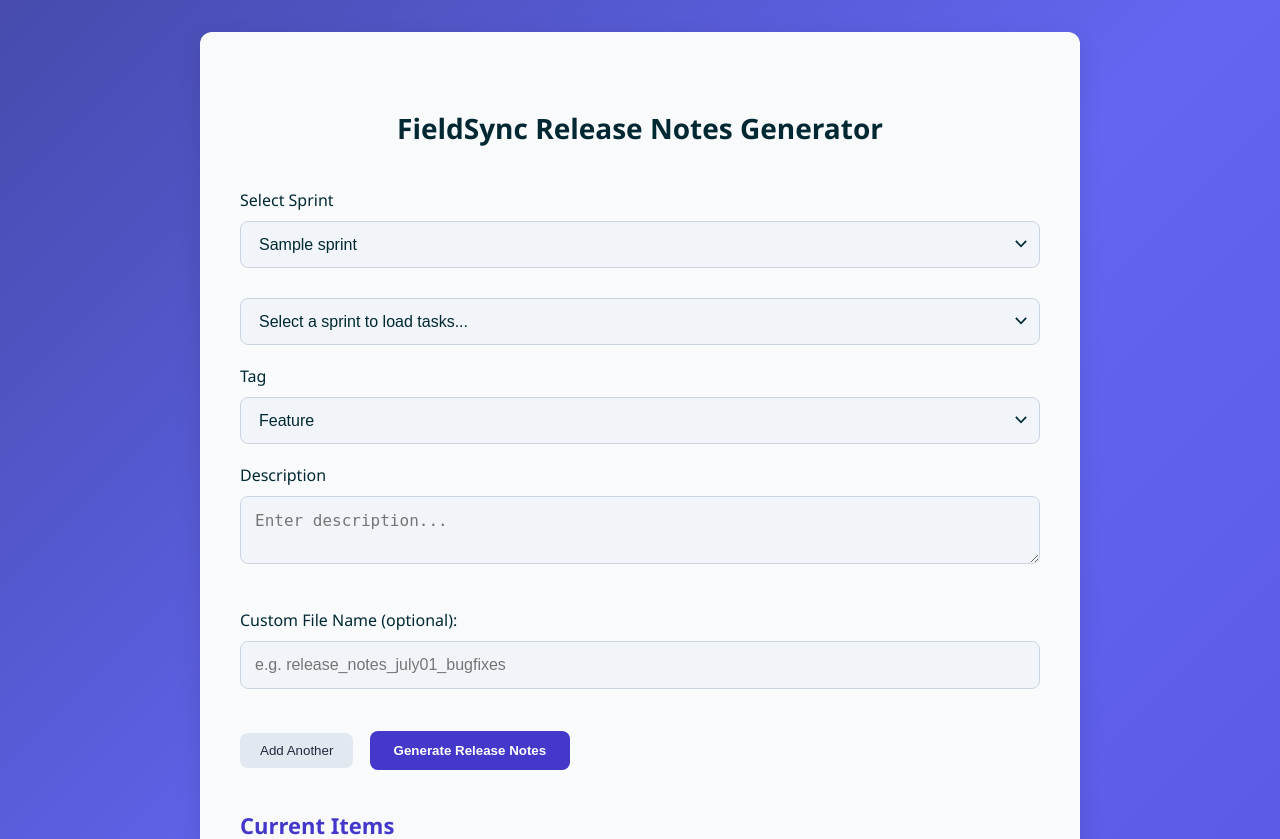
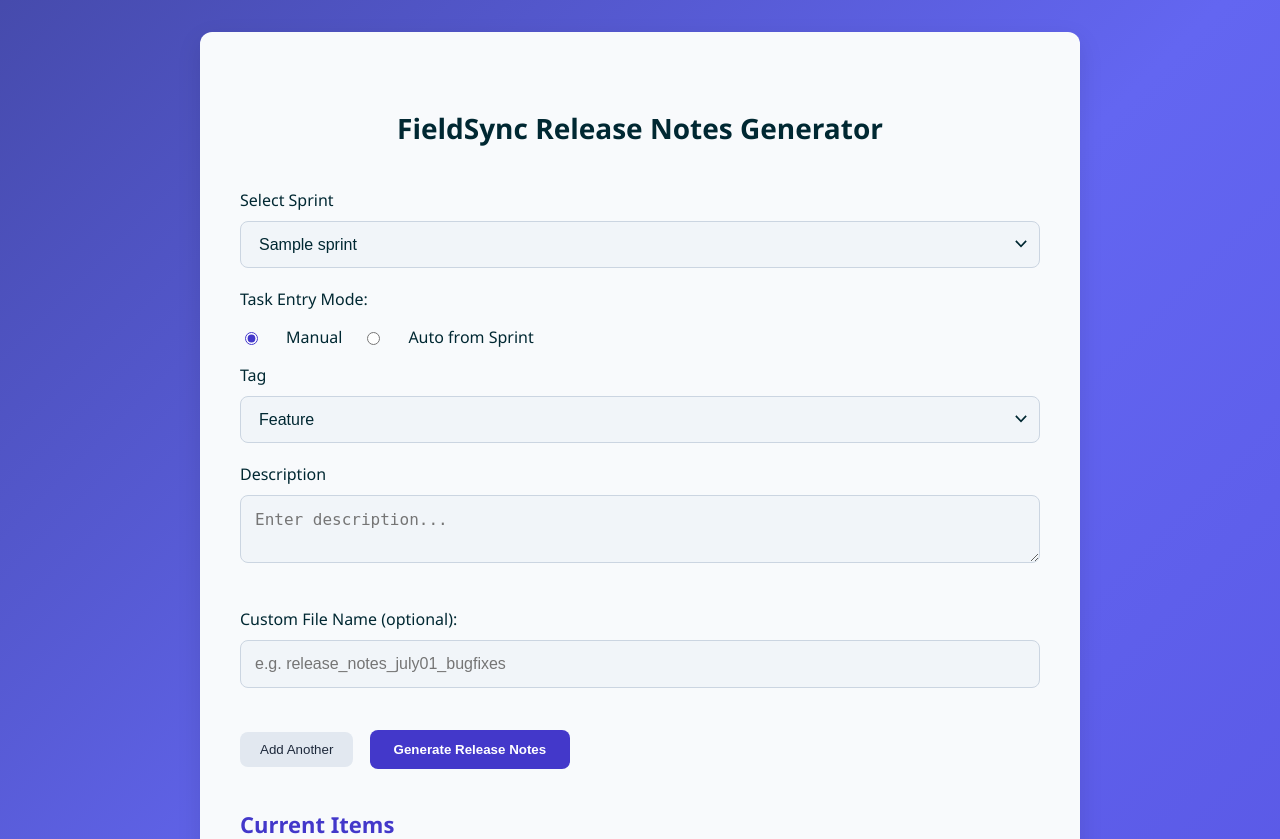
Before and after one commit to kienlucy08/release-notes-gpt, a Flask app: template templates/index.html in a window 1280 px wide. Shown: the top 839 px of the page. Run offline with Flask 3, Linux system fonts and the light colour scheme; the template is opened without the code that fills it: most values are stand-ins (such as "Sample title", 1, 10 or a date in 2020).

Commit message:
Added hardcoded sprint tasks for sprints 1-5

```diff
--- a/app.py
+++ b/app.py
@@ -2,9 +2,9 @@
 import os
 from datetime import datetime
 from flask import jsonify
-from flask import Flask, render_template, request, redirect, url_for
+from flask import Flask, render_template, request, redirect, url_for, current_app
 from generate_release_note import generate_release_notes_chunked
-from get_current_features_bugs import get_sprint_lists, get_all_tasks_associated_with_sprints, get_tasks_for_sprint_id
+from get_current_features_bugs import get_sprint_lists, get_tasks_for_sprint_id, get_sprint_1_tasks, get_sprint_2_tasks, get_sprint_3_tasks, get_sprint_4_tasks, get_sprint_5_tasks
 
 NOTES_BASE_DIR = "static/saved_notes"
 FOLDER_ID = "90115096402"
@@ -16,6 +16,23 @@ app = Flask(__name__)
 Helper functions
 
 """
+
+def get_tasks_by_sprint_id(folder_id, sprint_id):
+    sprint_name_lookup = {s["id"]: s["name"] for s in get_sprint_lists(folder_id)}
+    name = sprint_name_lookup.get(sprint_id, "").lower()
+
+    if "sprint 1" in name:
+        return get_sprint_1_tasks()
+    elif "sprint 2" in name:
+        return get_sprint_2_tasks()
+    elif "sprint 3" in name:
+        return get_sprint_3_tasks()
+    elif "sprint 4" in name:
+        return get_sprint_4_tasks()
+    elif "sprint 5" in name:
+        return get_sprint_5_tasks()
+    else:
+        return get_tasks_for_sprint_id(folder_id, sprint_id)
 
 def save_release_notes(content, sprint_name, filename):
     """
@@ -77,32 +94,59 @@ def index():
     saved_file_path = None
     was_chunked = False
     all_sprint_tasks = []
+    sprint_name = request.form.get("sprint")
+    entry_mode = request.form.get("entry_mode")
 
     # Get sprint options from ClickUp
     all_lists = get_sprint_lists(FOLDER_ID)
     sprint_options = [{"id": sprint["id"], "name": sprint["name"]}
                       for sprint in all_lists if "Sprint" in sprint["name"]]
-    sprint_name =request.form.get("sprint")
 
     if request.method == "POST":
-        types = request.form.getlist("type")
-        descriptions = request.form.getlist("description")
-        entries = [f"{t}: {d.strip()}" for t, d in zip(types, descriptions) if d.strip()]
+        if entry_mode == "auto":
+            selected_task_ids = request.form.getlist("selected_tasks")
+            all_sprint_tasks = get_tasks_by_sprint_id(FOLDER_ID, sprint_name)
+            chosen_tasks = [t for t in all_sprint_tasks if t["id"] in selected_task_ids]
 
+            # Convert tasks to release note entries
+            for task in chosen_tasks:
+                tags = [t.get("name", "").lower() for t in task.get("tags", [])]
+
+                if "bug" in tags:
+                    tag = "Bug"
+                elif "devops" in tags:
+                    tag = "DevOps"
+                elif "enhancement" in tags:
+                    tag = "Enhancement"
+                elif "feature" in tags:
+                    tag = "Feature"
+                else:
+                    tag = "Feature"  # Fallback/default
+
+                task_name = task.get("name", "Untitled Task").strip()
+                description = task.get("description", "").strip()
+                entries.append(f"{tag}: {task_name}\n{description}:\n")
+
+
+        else:  # Manual entry mode
+            types = request.form.getlist("type")
+            descriptions = request.form.getlist("description")
+            entries = [f"{t}: {d.strip()}" for t, d in zip(types, descriptions) if d.strip()]
+            # Also load sprint tasks in case JS needs them for dynamic render
+            if sprint_name:
+                all_sprint_tasks = get_tasks_by_sprint_id(FOLDER_ID, sprint_name)
+
+        # Generate notes
         if entries and sprint_name:
             results, was_chunked = generate_release_notes_chunked(entries)
-            # Fetch all sprint tasks once
-            all_sprint_tasks = get_tasks_for_sprint_id(FOLDER_ID, sprint_name)
-            # Determine file name
+
             custom_filename = request.form.get("custom_filename", "").strip()
             if custom_filename:
-                # Sanitize input to avoid special characters or path issues
                 safe_filename = "".join(c for c in custom_filename if c.isalnum() or c in ('_', '-')).rstrip()
                 filename = f"{safe_filename}.txt"
             else:
                 filename = f"release_notes_{datetime.now().strftime('%Y%m%d_%H%M%S')}.txt"
 
-            # Save note to file
             saved_file_path = save_release_notes(results, sprint_name, filename)
 
     saved_notes = get_saved_sprint_notes(sprint_options)
@@ -126,7 +170,7 @@ def get_tasks():
     if not sprint_id:
         return jsonify([])
 
-    tasks = get_tasks_for_sprint_id(FOLDER_ID, sprint_id)
+    tasks = get_tasks_by_sprint_id(FOLDER_ID, sprint_id)
     return jsonify([{"id": t["id"], "name": t["name"]} for t in tasks])
 
 
--- a/static/styles.css
+++ b/static/styles.css
@@ -103,6 +103,68 @@ body {
     cursor: pointer;
 }
 
+/*Style the task checklist container*/
+.task-list {
+    list-style-type: none;
+    padding: 0;
+    margin-top: 10px;
+}
+
+.task-list li {
+  margin-bottom: 12px;
+  padding: 10px 12px;
+  background-color: #f8fafc; /* subtle background */
+  border: 1px solid #cbd5e1; /* light border */
+  border-radius: 6px;
+  transition: background-color 0.2s ease;
+}
+
+/* Style the checkbox itself */
+.task-list input[type="checkbox"] {
+  accent-color: #4338CA; /* Your brand blue */
+  width: 16px;
+  height: 16px;
+  margin-right: 10px;
+  cursor: pointer;
+}
+
+/* Highlight on hover */
+.task-list li:hover {
+  background-color: #e2e8f0;
+}
+
+.task-list label {
+  font-size: 16px;
+  display: flex;
+  align-items: center;
+  gap: 10px;
+  cursor: pointer;
+}
+
+/* Container for radio options */
+.radio-group {
+  margin-top: 16px;
+  margin-bottom: 16px;
+  display: flex;
+  gap: 20px;
+  align-items: center;
+}
+
+/* Style individual radio buttons */
+.radio-group input[type="radio"] {
+  margin-right: 8px;
+  accent-color: #4338CA; /* Optional: matches your color palette */
+  cursor: pointer;
+}
+
+/* Style the labels beside radio buttons */
+.radio-group label {
+  font-size: 16px;
+  cursor: pointer;
+  display: inline-flex;
+  align-items: center;
+}
+
 /* ===============================
    Buttons
 ================================== */
--- a/templates/index.html
+++ b/templates/index.html
@@ -26,17 +26,25 @@
                         {% endfor %}
                     </select>
 
-                    <select name="task" id="task-dropdown" class="input-select">
+                    <!--Automatic or manual task pulling mode-->
+                    <label for="mode">Task Entry Mode:</label>
+                    <div class="radio-group">
+                        <input type="radio" name="entry_mode" id="manual_mode" value="manual" checked>
+                        <label for="manual_mode">Manual</label>
+                        <input type="radio" name="entry_mode" id="auto_mode" value="auto">
+                        <label for="auto_mode">Auto from Sprint</label>
+                    </div>
+
+                    <div id="auto-task-select" style="display:none;">
                         <!--Pull sprints from clickup-->
-                        <option value="">
-                            Select a sprint to load tasks...
-                        </option>
-                    </select>
+                        <label>Select Tasks to Include:</label>
+                        <ul id="task-checklist" class="task-list"></ul>
+                    </div>
 
+                    <div id="manual-entry-fields">
                         <!--Tag Type-->
                         <label for="type">Tag</label>
-                    <select name="type" id="primary-select" class="input-select primary-select"
-                        onchange="toggleSecondaryType(this)">
+                        <select name="type" id="primary-select" class="input-select primary-select" onchange="toggleSecondaryType(this)">
                             <option value="Feature">Feature</option>
                             <option value="Bug">Bug</option>
                             <option value="Enhancement">Enhancement</option>
@@ -45,9 +53,7 @@
                         </select>
 
                         <!--Combination sub-type dropdowns-->
-                    <label for="type-hidden" class="type-hidden-label" style="display: none;">Specify Your Combination
-                        of
-                        Tags</label>
+                        <label for="type-hidden" class="type-hidden-label" style="display: none;">Specify Your Combination of Tags</label>
                         <select name="type-hidden-1" class="input-select-hidden secondary-select">
                             <option value="Feature">Feature</option>
                             <option value="Bug">Bug</option>
@@ -64,6 +70,7 @@
                         <!--Description-->
                         <label for="description">Description</label>
                         <textarea name="description" class="input-area" placeholder="Enter description..."></textarea>
+                    </div>
                 </div>
             </div>
 
@@ -217,37 +224,72 @@
                 sub.style.display = show ? "block" : "none";
             });
         }
+
         document.addEventListener("DOMContentLoaded", function () {
             const sprintSelect = document.querySelector("select[name='sprint']");
-        const taskDropdown = document.getElementById("task-dropdown");
+            const autoMode = document.getElementById("auto_mode");
+            const manualMode = document.getElementById("manual_mode");
+            const autoTaskDiv = document.getElementById("auto-task-select");
+            const taskChecklist = document.getElementById("task-checklist");
+            const manualFields = document.getElementById("manual-entry-fields");
 
-        sprintSelect.addEventListener("change", function () {
-            const sprintId = this.value;
-            taskDropdown.innerHTML = "<option>Loading tasks...</option>";
-
+            function loadTasksForSprint(sprintId) {
+                if (!sprintId) return;
                 fetch(`/get_tasks?sprint_id=${sprintId}`)
-                .then(response => response.json())
+                    .then(res => res.json())
                     .then(tasks => {
-                    taskDropdown.innerHTML = ""; // Clear existing options
-                    if (tasks.length === 0) {
-                        taskDropdown.innerHTML = "<option>No tasks found for this sprint.</option>";
-                    } else {
+                        taskChecklist.innerHTML = "";
+                        if (!tasks.length) {
+                            taskChecklist.innerHTML = "<li>No tasks found for this sprint.</li>";
+                            return;
+                        }
                         tasks.forEach(task => {
-                            const opt = document.createElement("option");
-                            opt.value = task.id;
-                            opt.textContent = task.name;
-                            taskDropdown.appendChild(opt);
+                            const item = document.createElement("li");
+                            item.innerHTML = `
+                                <label>
+                                    <input type="checkbox" name="selected_tasks" value="${task.id}" checked>
+                                    ${task.name}
+                                </label>`;
+                            taskChecklist.appendChild(item);
+                        });
+                    })
+                    .catch(err => {
+                        console.error("Error loading tasks:", err);
+                        taskChecklist.innerHTML = "<li>Error loading tasks. Check console.</li>";
                     });
             }
-                })
-                .catch(error => {
-                    console.error("Failed to load tasks:", error);
-                    taskDropdown.innerHTML = "<option>Error loading tasks.</option>";
+
+            // Toggle visibility based on entry mode
+            document.querySelectorAll("input[name='entry_mode']").forEach(radio => {
+                radio.addEventListener("change", function () {
+                    const isAuto = autoMode.checked;
+                    autoTaskDiv.style.display = isAuto ? "block" : "none";
+                    manualFields.style.display = isAuto ? "none" : "block";
+
+                    if (isAuto && sprintSelect.value) {
+                        loadTasksForSprint(sprintSelect.value);
+                    }
                 });
             });
+
+            // If sprint is changed while in auto mode, load tasks
+            sprintSelect.addEventListener("change", function () {
+                if (autoMode.checked) {
+                    loadTasksForSprint(this.value);
+                }
+            });
+
+            // Load tasks on initial load if auto is selected
+            if (autoMode.checked && sprintSelect.value) {
+                autoTaskDiv.style.display = "block";
+                manualFields.style.display = "none";
+                loadTasksForSprint(sprintSelect.value);
+            } else {
+                autoTaskDiv.style.display = "none";
+                manualFields.style.display = "block";
+            }
         });
     </script>
-
 </body>
 
 </html>
```
Also changed, not shown: get_current_features_bugs.py (+147 -4 lines). Lines whose indentation alone changed are shown as unchanged.
